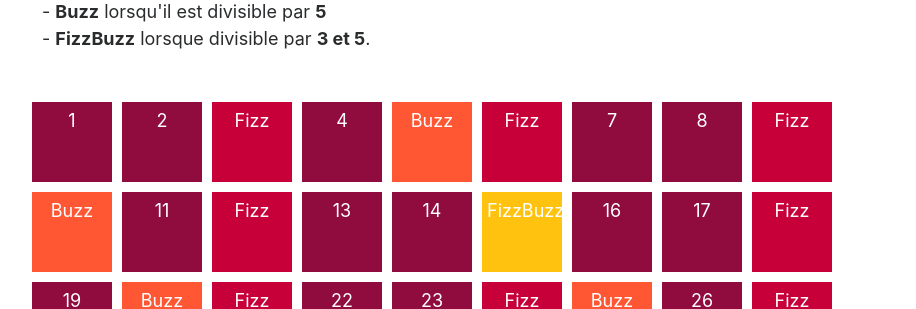
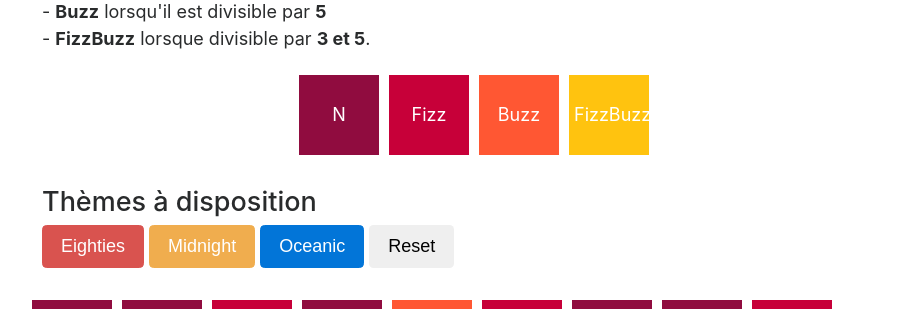
Before and after one commit to AktasC/Dynamic-Next-Portfolio, a Next.js app: page /posts/fizzbuzz in a window 1280 px wide. Shown: the part 492-801 px from the top of the page, without its empty margins (166-1082 px from the left). Built offline with nearby package versions, Linux system fonts and the light colour scheme.

Commit message:
Updated the Fizzbuzz page

```diff
--- a/pages/posts/fizzbuzz.js
+++ b/pages/posts/fizzbuzz.js
@@ -1,6 +1,8 @@
+import $ from "jquery";
 import Head from "next/head";
 import Layout from "../../components/Layout";
 import dynamic from "next/dynamic";
+import { Button } from "react-bootstrap";
 
 const Fizz = dynamic(() => import("../../components/Fizz"), { ssr: false });
 
@@ -23,9 +25,66 @@ function FizzBuzz() {
         <br />- <b>Buzz</b> lorsqu'il est divisible par <b>5</b>
         <br />- <b>FizzBuzz</b> lorsque divisible par <b>3 et 5</b>.
       </p>
+      <div className="cases">
+        <div className="case">N</div>
+        <div className="case Fizz">Fizz</div>
+        <div className="case Buzz">Buzz</div>
+        <div className="case FizzBuzz">FizzBuzz</div>
+      </div>
+      <div>
+        <br />
+        <h4>Thèmes à disposition </h4>
+        <Button id="Eighties" variant="danger">
+          Eighties
+        </Button>{" "}
+        <Button id="Midnight" variant="warning">
+          Midnight
+        </Button>{" "}
+        <Button id="Oceanic" variant="primary">
+          Oceanic
+        </Button>{" "}
+        <Button id="Reset" variant="light">
+          Reset
+        </Button>{" "}
+        <br />
+      </div>
       <br />
       <Fizz />
     </Layout>
   );
 }
+
+// jQuery is awful and lovely at the same time
+// But since I'm feeling lazy, it's pretty handy
+
+if (process.browser) {
+  $("#Reset").click(function () {
+    $(".case").css("background-color", "#900c3f");
+    $(".Fizz").css("background-color", "#c70039");
+    $(".Buzz").css("background-color", "#ff5733");
+    $(".FizzBuzz").css("background-color", "#ffc30f");
+  });
+
+  $("#Eighties").click(function () {
+    $(".case").css("background-color", "#8338ec");
+    $(".Fizz").css("background-color", "#ff006e");
+    $(".Buzz").css("background-color", "#fb5607");
+    $(".FizzBuzz").css("background-color", "#ffbe0b");
+  });
+
+  $("#Midnight").click(function () {
+    $(".case").css("background-color", "#f94144");
+    $(".Fizz").css("background-color", "#f8961e");
+    $(".Buzz").css("background-color", "#90be6d");
+    $(".FizzBuzz").css("background-color", "#577590");
+  });
+
+  $("#Oceanic").click(function () {
+    $(".case").css("background-color", "#ade8f4");
+    $(".Fizz").css("background-color", "#48cae4");
+    $(".Buzz").css("background-color", "#0096c7");
+    $(".FizzBuzz").css("background-color", "#023e8a");
+  });
+}
+
 export default FizzBuzz;
--- a/styles/global.css
+++ b/styles/global.css
@@ -72,9 +72,19 @@ img {
   justify-content: center;
 }
 
+.cases {
+  display: flex;
+  flex-wrap: wrap;
+  justify-content: center;
+}
+
 .case {
   width: 80px;
   height: 80px;
+
+  /* Little trick to vertically align text in a div */
+  line-height: 70px;
+
   text-align: center;
   background-color: #900c3f;
   box-sizing: border-box;
```
